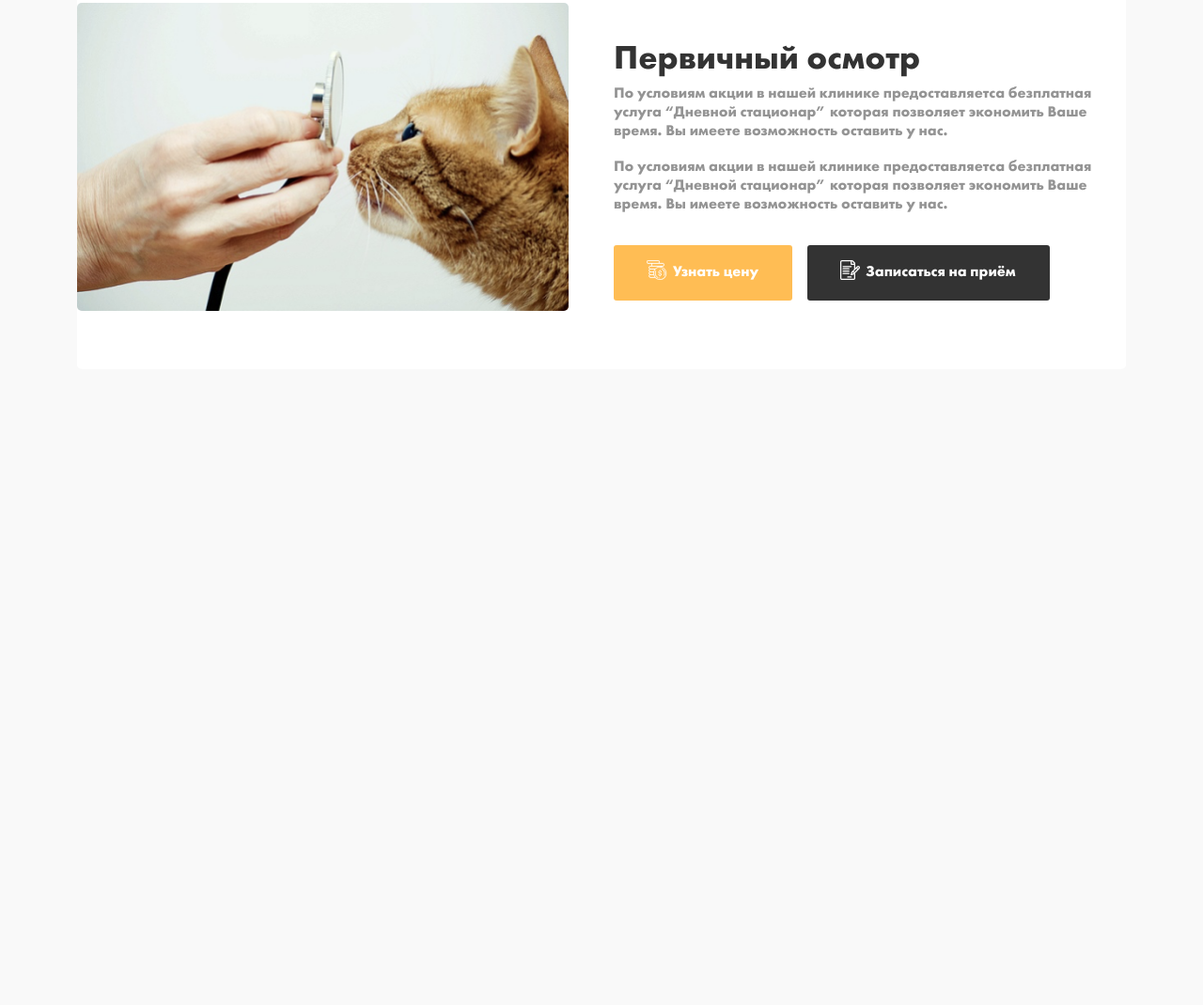
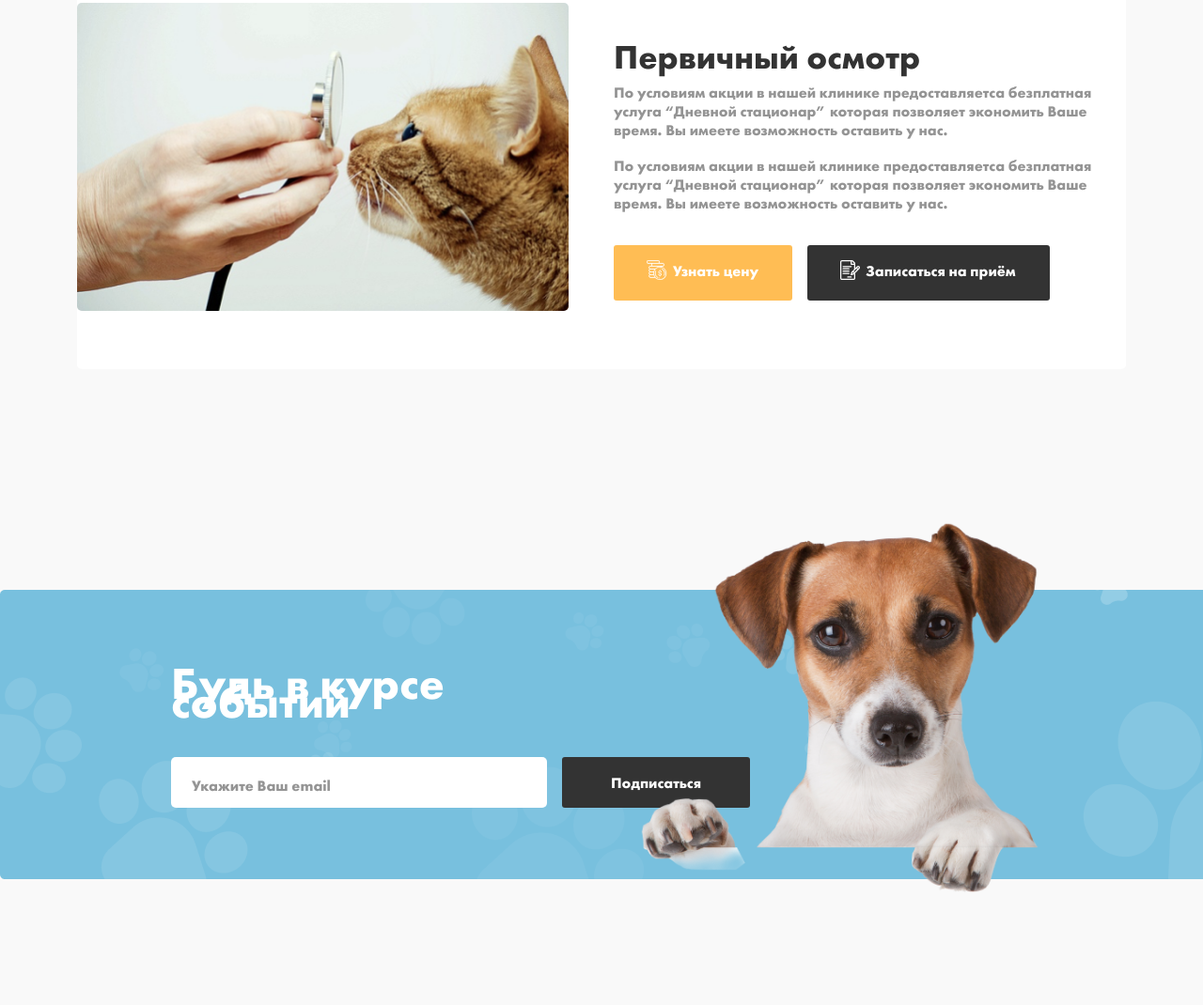
Before and after one commit to LegionDev370/Project-3-month, a plain HTML site: page index.html in a window 1280 px wide. Shown: the part 1827-2897 px from the top of the page at 94% size. Before the commit the page ends 2220 px from the top, so only its background shows below. Drawn offline with nearby package versions, Linux system fonts and the light colour scheme.

Commit message:
section add

```diff
--- a/index.html
+++ b/index.html
@@ -267,6 +267,26 @@
               </div>
             </div>
           </section>
+          <section class="section-form">
+            <div class="container">
+              <div class="section-form__flex d-flex justify-content-center">
+                <div class="section-form__flex-left">
+                  <h2 class="section-form__flex-left-title mb-5">Будь в курсе событий</h2>
+                  <form action="https://echo.htmlacademy.ru/" method="POST">
+                    <div class="section-form__flex-left-input-data d-flex gap-3">
+                      <input type="email" id="email" placeholder="Укажите Ваш email" aria-label="email" name="your email adress">
+                      <button type="submit" class="section-form__flex-left-input-data-btn">Подписаться</button>
+                    </div>
+                  </form>
+                </div>
+                <div class="section-form__flex-right">
+                  <div class="section-form__flex-right-img">
+                    <img src="./assets/dog-form.png" alt="dog-form" class="img-fluid">
+                  </div>
+                </div>
+              </div>
+            </div>
+          </section>
         </main>
       </div>
     </div>
--- a/sass/__main.scss
+++ b/sass/__main.scss
@@ -224,3 +224,67 @@
     }
   }
 }
+.section-form {
+  max-height: 308px;
+  background-image: url(../assets/mask-group.png);
+  background-repeat: no-repeat;
+  background-size: cover;
+  margin-top: 235px;
+  &__flex {
+    position: relative;
+    &-left {
+      margin-left: 100px;
+      margin-top: 90px;
+      &-title {
+        font-family: "Futura PT";
+        font-style: normal;
+        font-weight: 700;
+        font-size: 48px;
+        line-height: 20px;
+        display: flex;
+        align-items: center;
+        color: #ffffff;
+      }
+      &-input-data {
+        max-width: 400px;
+        & > input {
+          border: none;
+          background: #ffffff;
+          border-radius: 5px;
+          outline: none;
+          padding: 18px 147px 12px 22px;
+          &::placeholder {
+            font-family: "Futura PT";
+            font-style: normal;
+            font-weight: 400;
+            font-size: 16px;
+            line-height: 20px;
+            color: #949494;
+          }
+        }
+        &-btn {
+          border: none;
+          padding: 15px 52px;
+          display: inline-block;
+          background: #333333;
+          border-radius: 3px;
+          font-family: "Futura PT";
+          font-style: normal;
+          font-weight: 500;
+          font-size: 16px;
+          line-height: 21px;
+          color: #ffffff;
+        }
+      }
+    }
+    &-right {
+      &-img {
+        position: relative;
+        top: -108px;
+        & > img{
+            object-fit: cover;
+        }
+      }
+    }
+  }
+}
```
Also changed, not shown: assets/dog-form.png (added), assets/mask-group.png (added), css/general.css, 1 other file.
